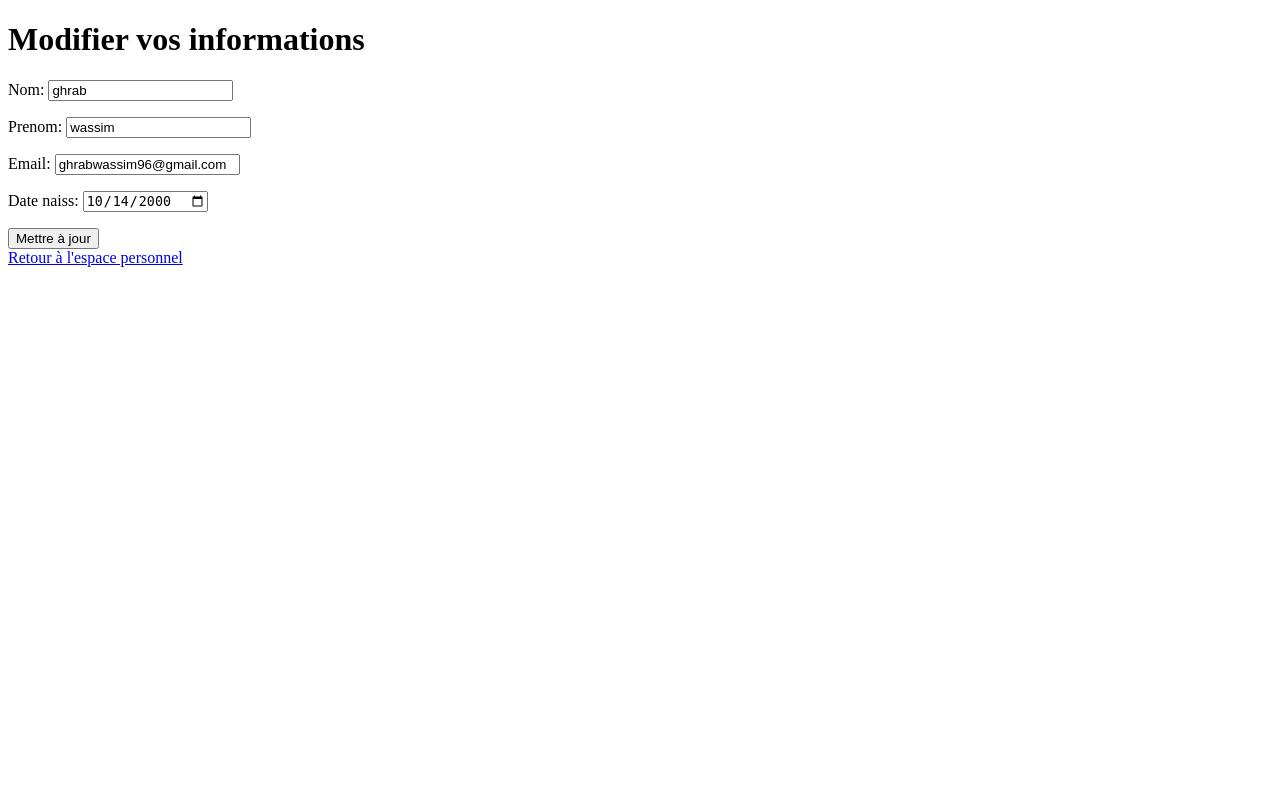
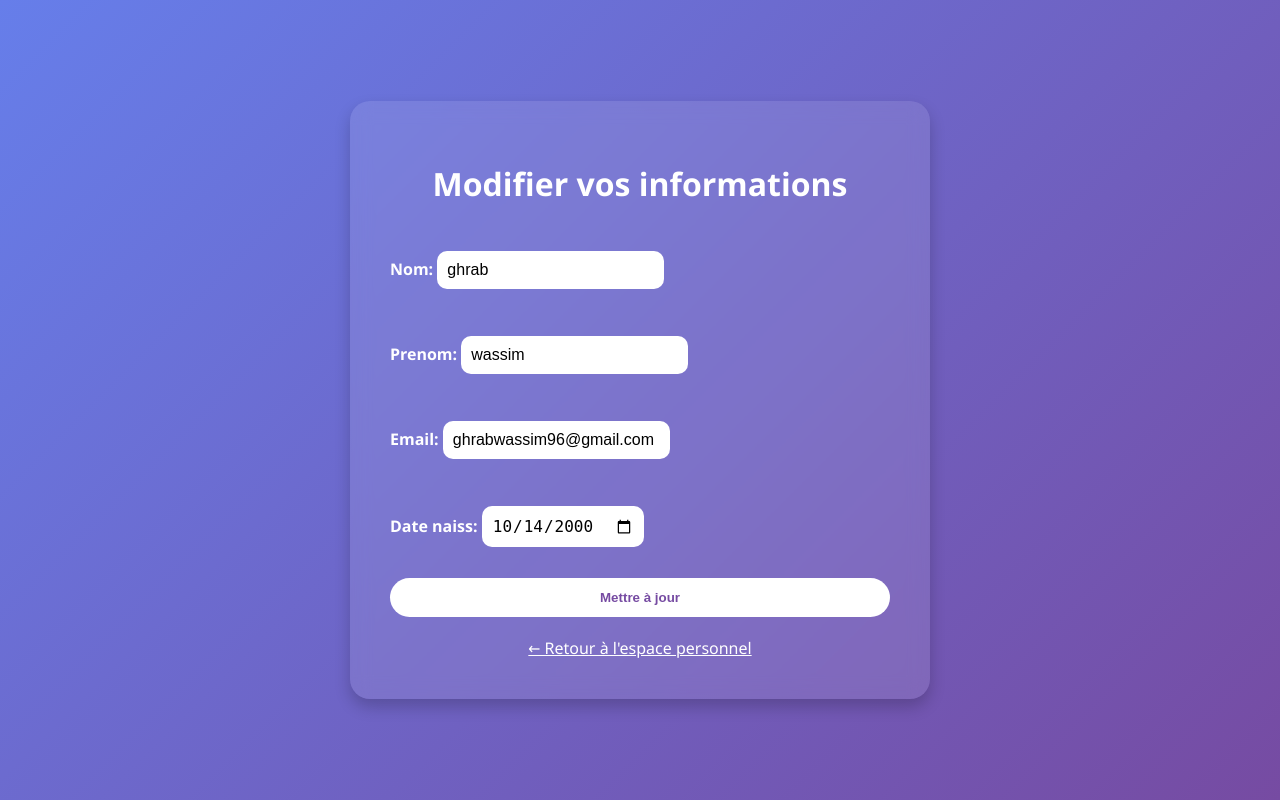
Before and after one commit to wassim9516/projet_l2ab1, a Django app: page /benvoplanify/modifier-benevole/ in a window 1280 px wide. Run offline with Django 5.2, Linux system fonts and the light colour scheme; a user stored in the database is signed in; data comes from the database, SQL or seed files in the repository; both versions use the stored data as it was after the commit.

Commit message:
maj du 16/04

```diff
--- a/benvoplanify/templates/benvoplanify/modif_benev.html
+++ b/benvoplanify/templates/benvoplanify/modif_benev.html
@@ -3,8 +3,82 @@
 <head>
     <meta charset="UTF-8">
     <title>Modifier vos informations</title>
+    <style>
+        body {
+            margin: 0;
+            padding: 0;
+            font-family: 'Segoe UI', Tahoma, Geneva, Verdana, sans-serif;
+            background: linear-gradient(135deg, #667eea, #764ba2);
+            color: #fff;
+            display: flex;
+            justify-content: center;
+            align-items: center;
+            height: 100vh;
+        }
+
+        .container {
+            background-color: rgba(255, 255, 255, 0.1);
+            padding: 40px;
+            border-radius: 20px;
+            box-shadow: 0 8px 16px rgba(0, 0, 0, 0.2);
+            backdrop-filter: blur(10px);
+            width: 100%;
+            max-width: 500px;
+        }
+
+        h1 {
+            text-align: center;
+            margin-bottom: 30px;
+        }
+
+        form {
+            display: flex;
+            flex-direction: column;
+        }
+
+        label {
+            margin-bottom: 5px;
+            font-weight: bold;
+        }
+
+        input, select, textarea {
+            padding: 10px;
+            border: none;
+            border-radius: 10px;
+            margin-bottom: 15px;
+            font-size: 1rem;
+        }
+
+        button {
+            padding: 12px;
+            border: none;
+            border-radius: 30px;
+            background-color: #fff;
+            color: #764ba2;
+            font-weight: bold;
+            cursor: pointer;
+            transition: 0.3s ease;
+        }
+
+        button:hover {
+            background-color: #f0f0f0;
+        }
+
+        .back-link {
+            display: block;
+            text-align: center;
+            margin-top: 20px;
+            color: #ffffff;
+            text-decoration: underline;
+        }
+
+        .back-link:hover {
+            color: #dcdcdc;
+        }
+    </style>
 </head>
 <body>
+    <div class="container">
         <h1>Modifier vos informations</h1>
 
         <form method="post">
@@ -13,6 +87,7 @@
             <button type="submit">Mettre à jour</button>
         </form>
 
-    <a href="{% url 'espcace_perso' %}">Retour à l'espace personnel</a>
+        <a href="{% url 'espace_perso' %}" class="back-link">← Retour à l'espace personnel</a>
+    </div>
 </body>
 </html>
```
Also changed, not shown: benvoplanify/templates/benvoplanify/home.html (+15 -0 lines), benvoplanify/templates/benvoplanify/test.html (+79 -0 lines), benvoplanify/static/image/logo.jpeg (added), db.sqlite3, 4 other files. Lines whose indentation alone changed are shown as unchanged.
